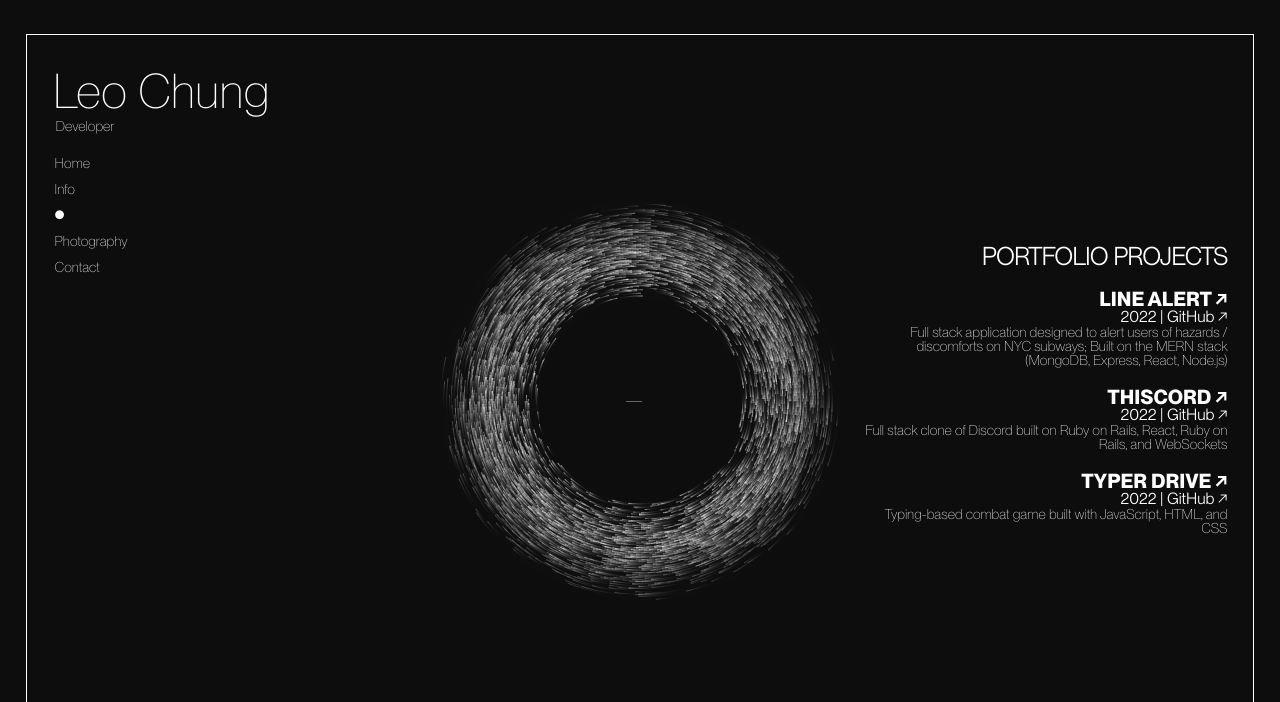
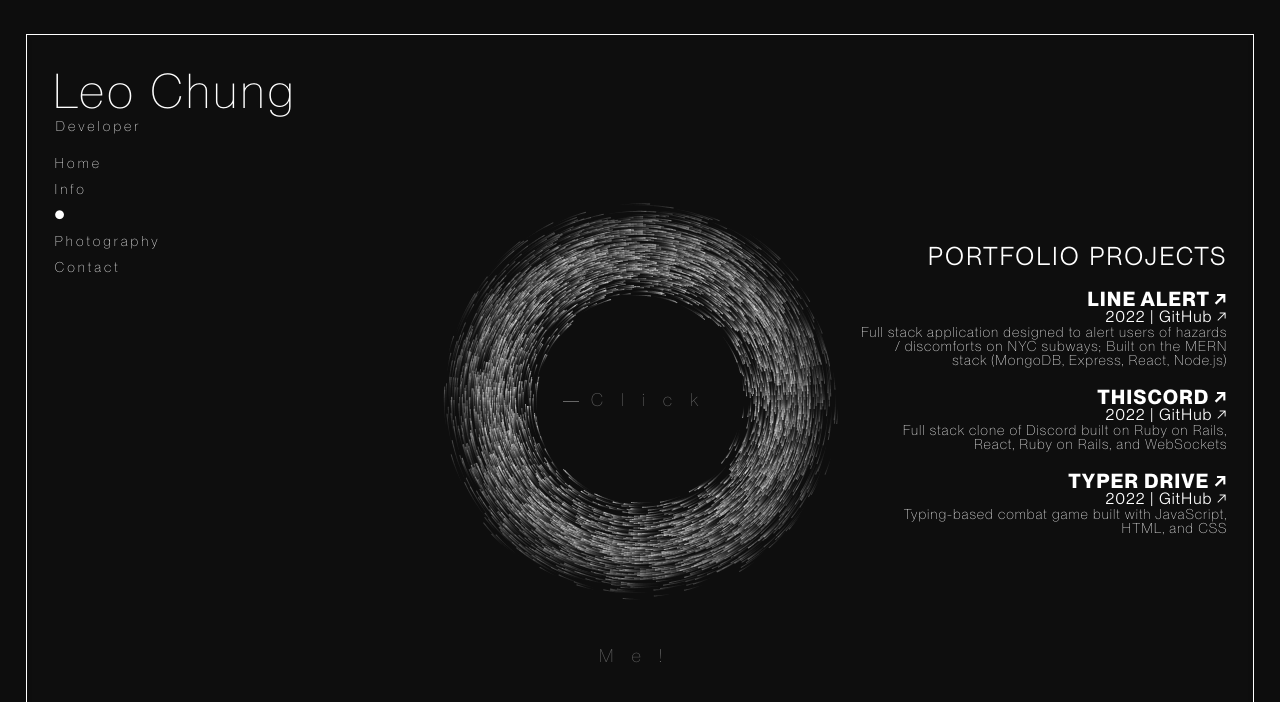
Before and after one commit to leochung97/leochung97.github.io, a React (Create React App) app: page / in a window 1280 px wide. Both pictures are taken after a click on the item "Portfolio". Shown: the top 702 px of the page. Built offline with nearby package versions, Linux system fonts and the light colour scheme.

Commit message:
Change animation delay timing, add letter spacing

```diff
--- a/src/components/App.js
+++ b/src/components/App.js
@@ -5,7 +5,7 @@ import Blackhole from "./Canvas/Blackhole";
 function App() {
   setTimeout(() => {
     Blackhole("#blackhole");
-  }, 3250);
+  }, 1500);
 
   return (
     <div className="app">
--- a/src/components/Box.js
+++ b/src/components/Box.js
@@ -16,7 +16,7 @@ const Box = () => {
     setLoading(true);
     setTimeout(() => {
       setLoading(false);
-    }, 3000);
+    }, 1250);
   }, []);
 
   const [selected, setSelected] = useState("home");
@@ -102,7 +102,7 @@ const Box = () => {
           {/* Canvas Component */}
           <div id="blackhole">
             <div className="centerHover">
-              <span></span>
+              <span>Click Me!</span>
             </div>
             <canvas id="blackhole-canvas" />
           </div>
--- a/src/components/Canvas/Blackhole.js
+++ b/src/components/Canvas/Blackhole.js
@@ -19,6 +19,8 @@ export default function Blackhole(element) {
   let canvas = document.getElementById("blackhole-canvas");
   let context = canvas.getContext("2d");
   context.globalCompositeOperation = "multiply";
+  context.fillStyle = "rgba(14, 14, 14, 1)";
+  context.fillRect(0, 0, canvas.width, canvas.height);
 
   window.addEventListener("resize", function () {
     h = $(element).height();
@@ -30,6 +32,8 @@ export default function Blackhole(element) {
     canvas.height = ch;
     centery = ch / 2;
     centerx = cw / 2;
+    context.fillStyle = "rgba(14, 14, 14, 1)";
+    context.fillRect(0, 0, canvas.width, canvas.height);
   });
 
   function rotate(cx, cy, x, y, angle) {
@@ -184,7 +188,7 @@ export default function Blackhole(element) {
   function init() {
     canvas.width = cw;
     canvas.height = ch;
-    context.fillStyle = "rgba(13, 13, 13, 1)";
+    context.fillStyle = "rgba(14, 14, 14, 1)";
     context.fillRect(0, 0, cw, ch);
 
     for (var i = 0; i < 3000; i++) {
--- a/src/css/Blackhole.css
+++ b/src/css/Blackhole.css
@@ -19,6 +19,8 @@
   line-height: 255px;
   text-align: center;
   transition: all 500ms;
+  user-select: none;
+  -webkit-user-select: none;
 
   &.open {
     opacity: 0;
@@ -38,7 +40,9 @@
 
   span {
     color: #666;
+    content: "Click me!";
     font-family: "Neue Montreal";
+    letter-spacing: 1em;
     font-size: 18px;
     position: relative;
     transition: all 500ms;
@@ -55,7 +59,7 @@
     }
 
     &:after {
-      content: "";
+      display: none;
       display: inline-block;
       height: 1px;
       width: 16px;
@@ -63,7 +67,6 @@
       margin-bottom: 4px;
       background-color: #666;
       transition: all 500ms;
-      display: none;
     }
   }
 }
--- a/src/css/Loader.css
+++ b/src/css/Loader.css
@@ -13,7 +13,7 @@
   -webkit-animation: fade 1s;
   -moz-animation: fade 1s;
   animation: fade 1s;
-  animation-delay: 3s;
+  animation-delay: 1s;
   animation-timing-function: ease-out;
   pointer-events: none;
   -webkit-user-select: none;
@@ -28,7 +28,7 @@
   -webkit-animation: fade 0.5s;
   -moz-animation: fade 0.5s;
   animation: fade 0.5s;
-  animation-delay: 2s;
+  animation-delay: 0.5s;
   animation-fill-mode: forwards;
   animation-timing-function: ease-out;
 }
@@ -41,7 +41,7 @@
   -webkit-animation: fade 0.5s;
   -moz-animation: fade 0.5s;
   animation: fade 0.5s;
-  animation-delay: 2.5s;
+  animation-delay: 0.75s;
   animation-fill-mode: forwards;
   animation-timing-function: ease-out;
 }
--- a/src/css/Portfolio.css
+++ b/src/css/Portfolio.css
@@ -24,14 +24,17 @@
 .portfolio-list > li > a {
   font-size: 20px;
   font-family: "Neue Montreal-Medium";
+  letter-spacing: 1px;
 }
 
 .portfolio-list > li > h2 {
   font-size: 16px;
   font-family: "Neue Montreal-Book";
+  letter-spacing: 1px;
 }
 
 .portfolio-list > li > h3 {
   font-size: 14px;
   font-family: "Neue Montreal";
+  letter-spacing: 1px;
 }
--- a/src/css/index.css
+++ b/src/css/index.css
@@ -23,4 +23,5 @@ body {
   align-items: center;
   justify-content: center;
   font-family: "Neue Montreal";
+  letter-spacing: 3px;
 }
```
